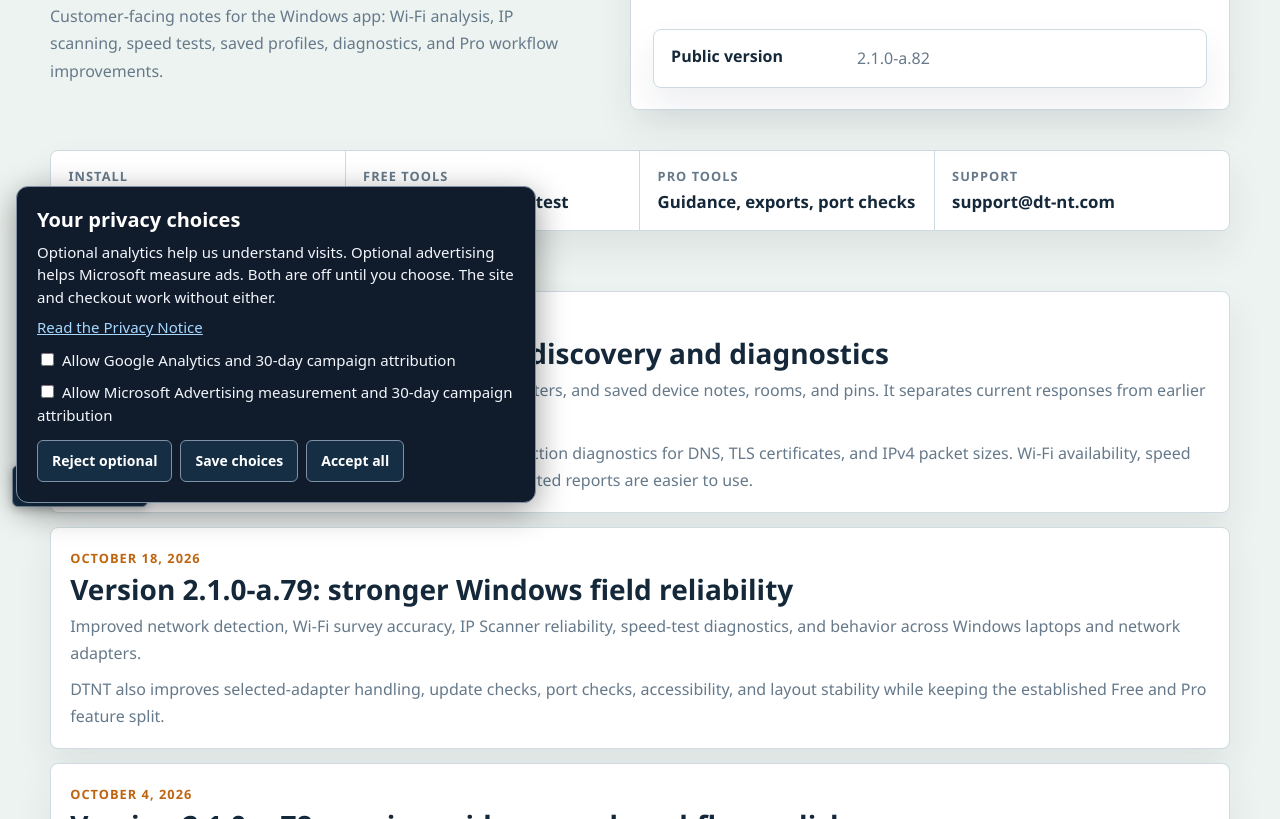
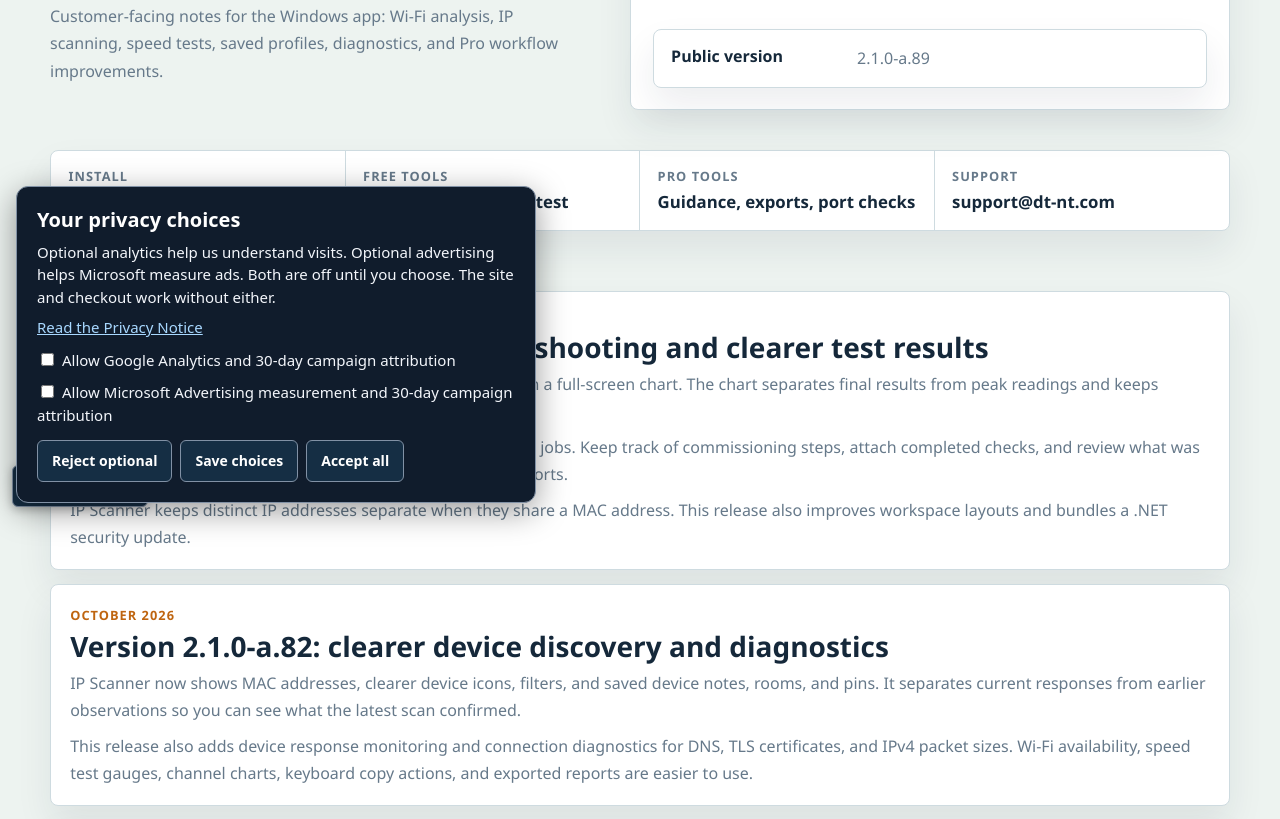
Before and after one commit to AshBoraki/dt-nt-website, a plain HTML site: page changelog/index.html in a window 1280 px wide. Shown: the part 281-1100 px from the top of the page. Drawn offline with Linux system fonts and the light colour scheme.

Commit message:
Stage DTNT Store a.89 website release metadata

```diff
--- a/changelog/index.html
+++ b/changelog/index.html
@@ -137,6 +137,26 @@
       </section>
       <section class="page-section">
         <div class="wrap timeline">
+          <article class="timeline-item">
+            <span data-release-date-pending>Store publication date pending</span>
+            <h2>Version 2.1.0-a.89: guided troubleshooting and clearer test results</h2>
+            <p>
+              Choose a speed test server, run a timed test, or show results in a
+              full-screen chart. The chart separates final results from peak
+              readings and keeps download and upload visible.
+            </p>
+            <p>
+              Tools now includes guided checks and a workspace for service jobs.
+              Keep track of commissioning steps, attach completed checks, and
+              review what was observed on site. Pro can save and export job
+              records and reports.
+            </p>
+            <p>
+              IP Scanner keeps distinct IP addresses separate when they share a
+              MAC address. This release also improves workspace layouts and
+              bundles a .NET security update.
+            </p>
+          </article>
           <article class="timeline-item">
             <time datetime="2026-10-28">October 2026</time>
             <h2>Version 2.1.0-a.82: clearer device discovery and diagnostics</h2>
--- a/downloads/dtnt/latest.json
+++ b/downloads/dtnt/latest.json
@@ -1,9 +1,9 @@
 {
   "product": "DTNT",
   "channel": "store",
-  "version": "2.1.0-a.82",
-  "displayVersion": "2.1.0-a.82",
-  "publishedAt": "2026-10-28",
+  "version": "2.1.0-a.89",
+  "displayVersion": "2.1.0-a.89",
+  "publishedAt": null,
   "releaseNotesUrl": "https://dt-nt.com/changelog/",
   "store": {
     "available": true,
```
Also changed, not shown: downloads/dtnt/DTNT-2.1.0-a.89-release-info.txt (added), 1 other file.
